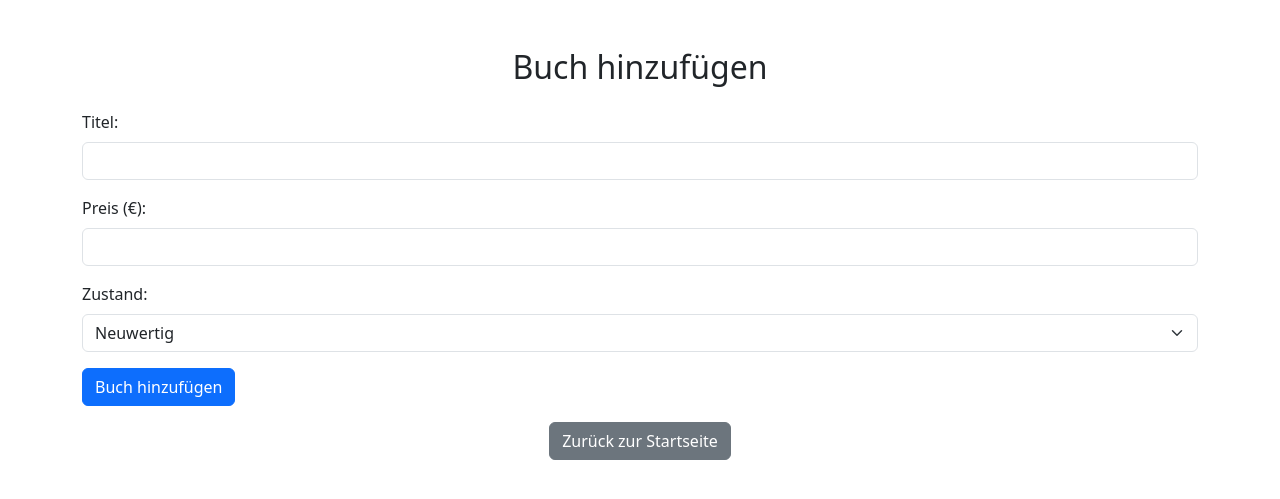
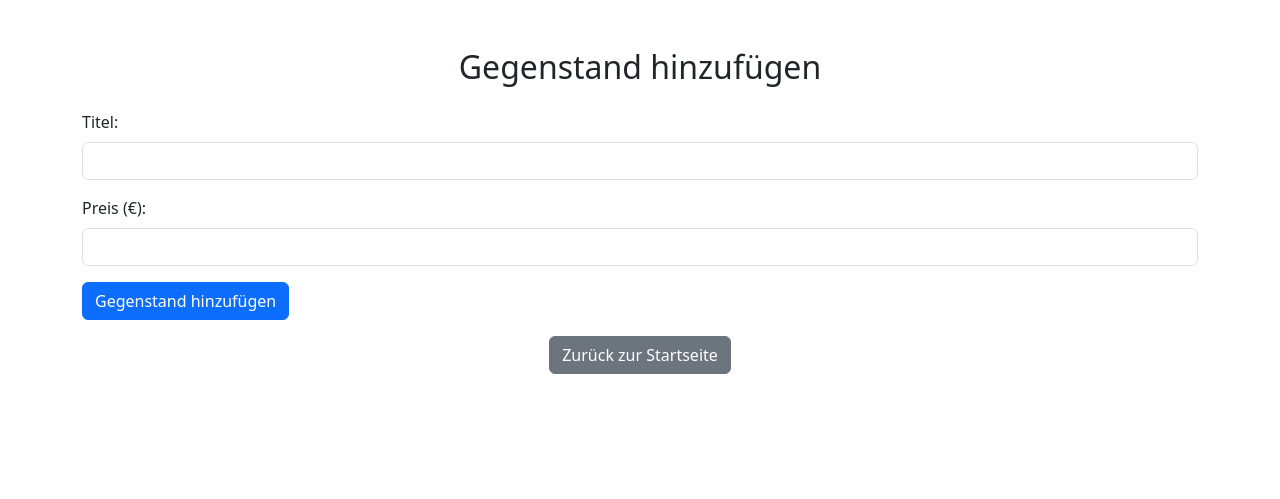
Before and after one commit to phoenix1234567G/Online-Shop-Projekt-FM, a Flask app: template templates/add_item.html in a window 1280 px wide. Shown: the top 499 px of the page. Run offline with Flask 3, Linux system fonts and the light colour scheme; the template is opened without the code that fills it, so the values that code supplies are empty.

Commit message:
Update add_item.html

```diff
--- a/templates/add_item.html
+++ b/templates/add_item.html
@@ -3,12 +3,12 @@
 <head>
     <meta charset="UTF-8">
     <meta name="viewport" content="width=device-width, initial-scale=1.0">
-    <title>Buch hinzufügen</title>
+    <title>Gegenstand hinzufügen</title>
     <link href="https://cdn.jsdelivr.net/npm/bootstrap@5.3.0/dist/css/bootstrap.min.css" rel="stylesheet">
 </head>
 <body>
     <div class="container mt-5">
-        <h2 class="text-center">Buch hinzufügen</h2>
+        <h2 class="text-center">Gegenstand hinzufügen</h2>
         <form method="POST" action="/add_book" class="mt-4">
             <div class="mb-3">
                 <label for="title" class="form-label">Titel:</label>
@@ -18,15 +18,7 @@
                 <label for="price" class="form-label">Preis (€):</label>
                 <input type="number" step="0.01" name="price" id="price" class="form-control" required>
             </div>
-            <div class="mb-3">
-                <label for="condition" class="form-label">Zustand:</label>
-                <select name="condition" id="condition" class="form-select" required>
-                    <option value="Neuwertig">Neuwertig</option>
-                    <option value="Gebraucht">Gebraucht</option>
-                    <option value="Beschädigt">Beschädigt</option>
-                </select>
-            </div>
-            <button type="submit" class="btn btn-primary">Buch hinzufügen</button>
+            <button type="submit" class="btn btn-primary">Gegenstand hinzufügen</button>
         </form>
         <div class="text-center mt-3">
             <a href="/" class="btn btn-secondary">Zurück zur Startseite</a>
```
